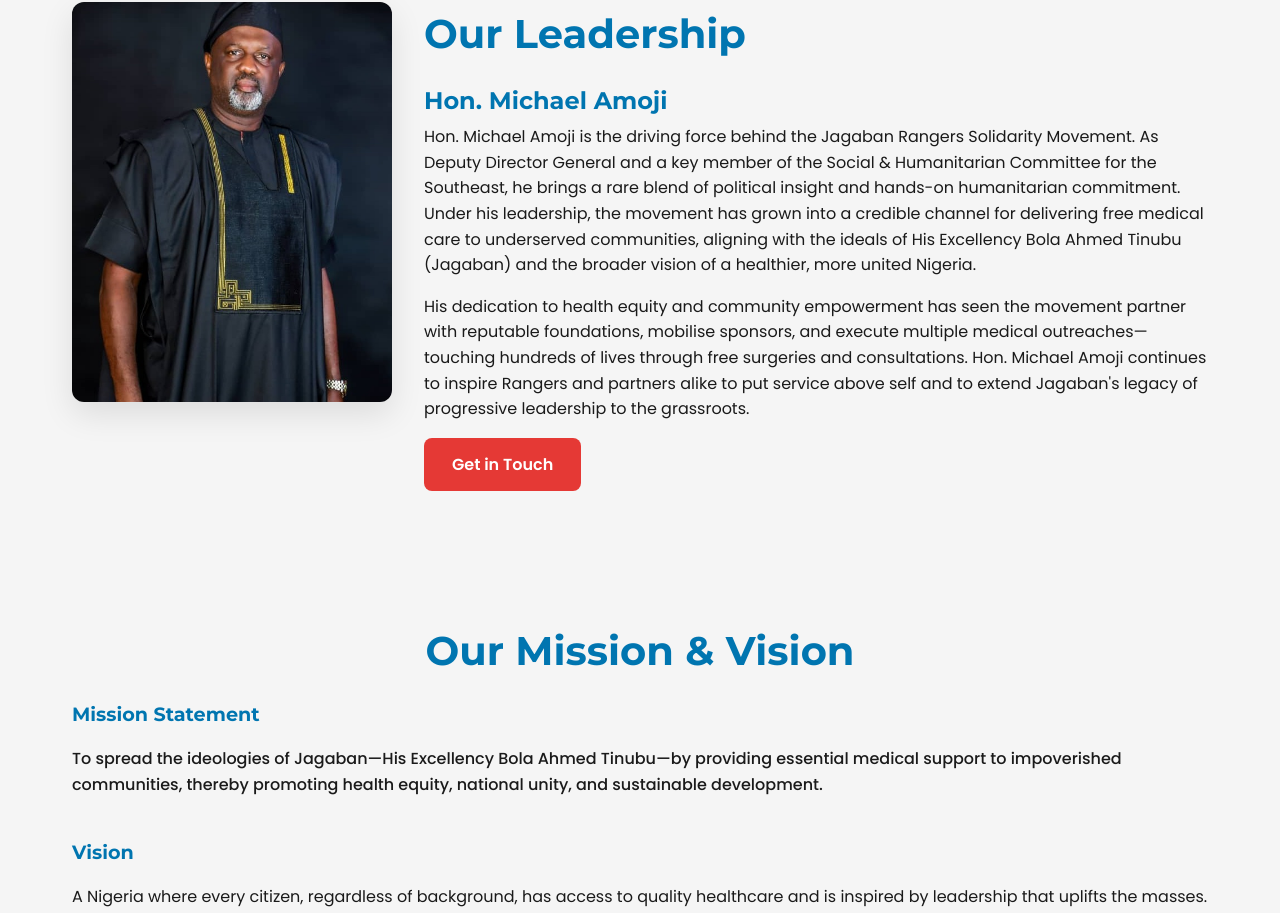
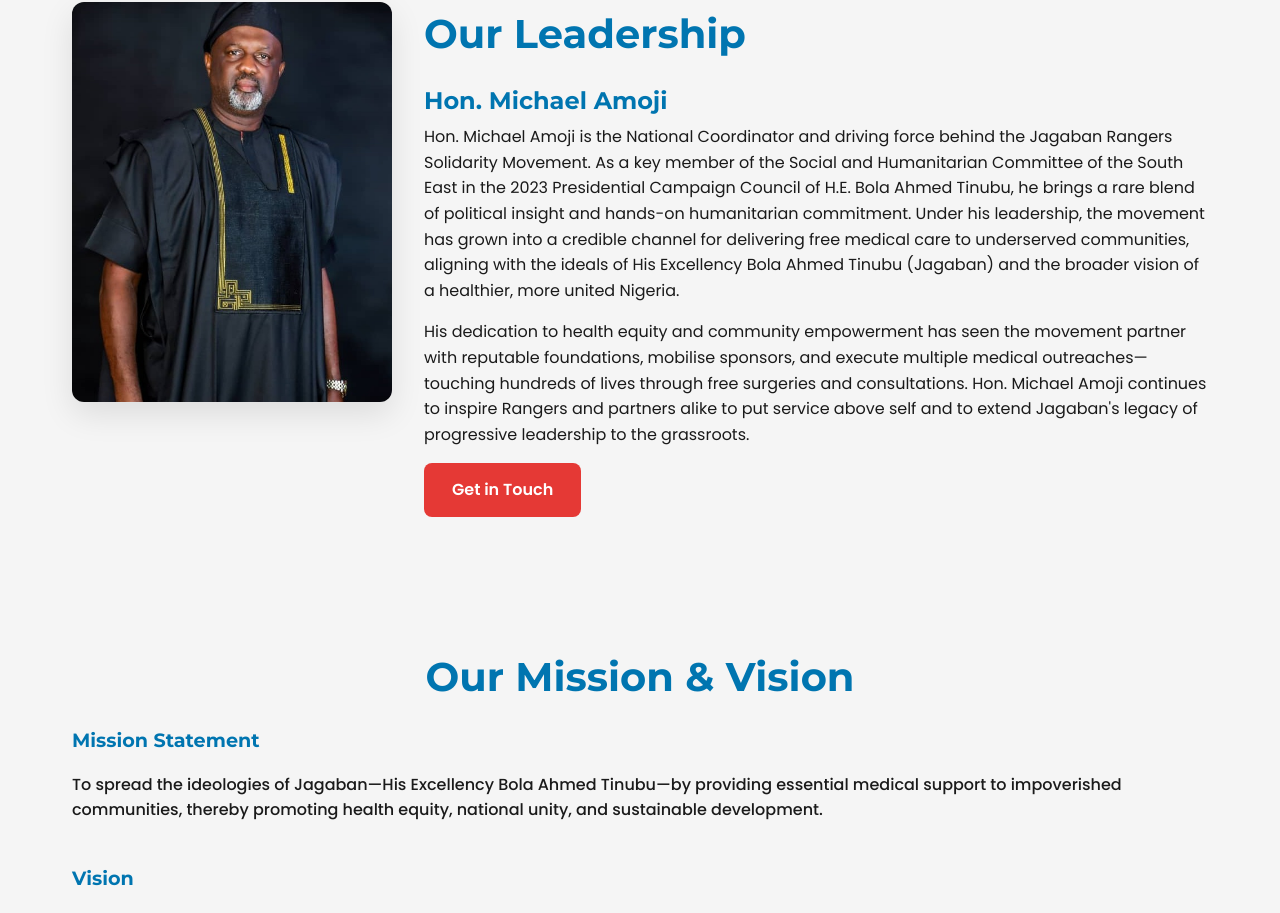
Before and after one commit to TISWHORDweb/jagaban, a React (Vite) app: page /about in a window 1280 px wide. Shown: the part 1297-2210 px from the top of the page. Built offline with nearby package versions, Linux system fonts and the light colour scheme.

Commit message:
new update ***

```diff
--- a/src/pages/About.jsx
+++ b/src/pages/About.jsx
@@ -64,11 +64,8 @@
           <div className="leadership-content">
             <h2 className="section-title">Our Leadership</h2>
             <h3 className="leadership-name">Hon. Michael Amoji</h3>
-            {/* <p className="leadership-role">
-              Member, Social & Humanitarian Committee Southeast &amp; Deputy Director General
-            </p> */}
             <p>
-              Hon. Michael Amoji is the driving force behind the Jagaban Rangers Solidarity Movement. As Deputy Director General and a key member of the Social & Humanitarian Committee for the Southeast, he brings a rare blend of political insight and hands-on humanitarian commitment. Under his leadership, the movement has grown into a credible channel for delivering free medical care to underserved communities, aligning with the ideals of His Excellency Bola Ahmed Tinubu (Jagaban) and the broader vision of a healthier, more united Nigeria.
+              Hon. Michael Amoji is the National Coordinator and driving force behind the Jagaban Rangers Solidarity Movement. As a key member of the Social and Humanitarian Committee of the South East in the 2023 Presidential Campaign Council of H.E. Bola Ahmed Tinubu, he brings a rare blend of political insight and hands-on humanitarian commitment. Under his leadership, the movement has grown into a credible channel for delivering free medical care to underserved communities, aligning with the ideals of His Excellency Bola Ahmed Tinubu (Jagaban) and the broader vision of a healthier, more united Nigeria.
             </p>
             <p>
               His dedication to health equity and community empowerment has seen the movement partner with reputable foundations, mobilise sponsors, and execute multiple medical outreaches—touching hundreds of lives through free surgeries and consultations. Hon. Michael Amoji continues to inspire Rangers and partners alike to put service above self and to extend Jagaban's legacy of progressive leadership to the grassroots.
```
